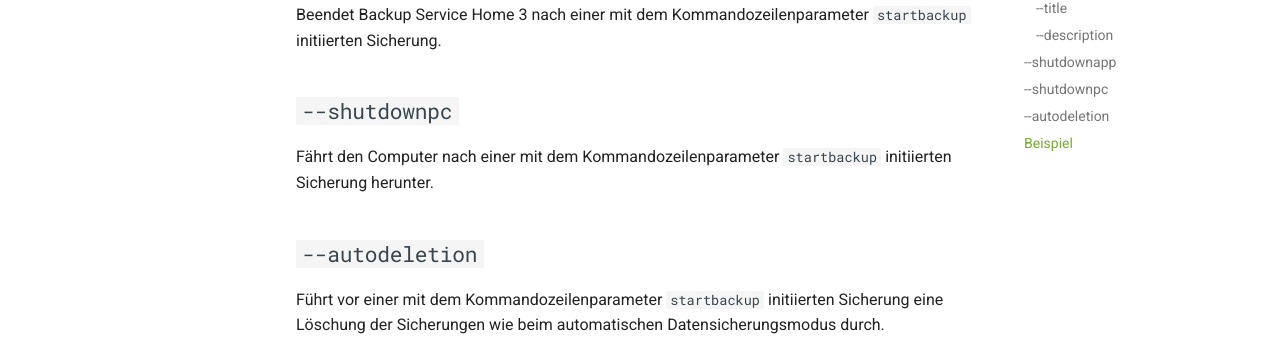
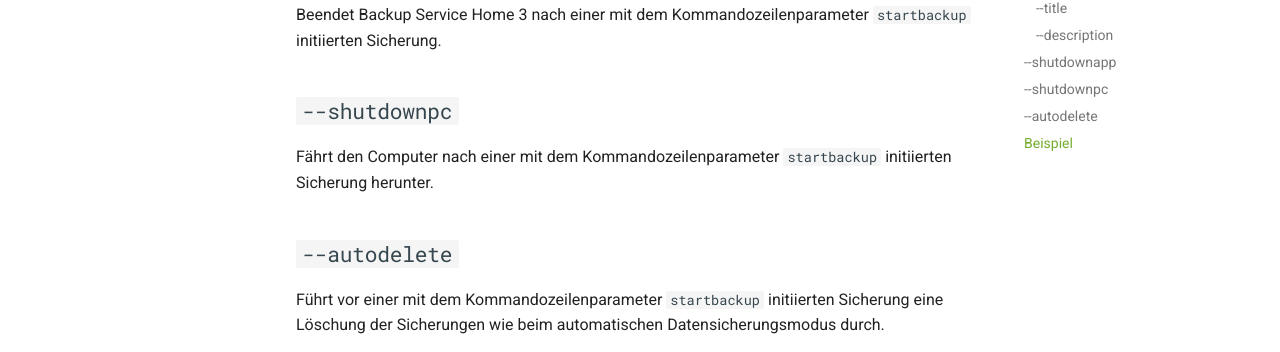
Before and after one commit to alexsee/backup-service-home-docs, an MkDocs documentation site: the page built from docs/cmd/index.md, in a window 1280 px wide and 900 px high, scrolled down 1354 px. Shown: the part 342-694 px from the top of the window. Built offline with MkDocs 1.6.1 and Material for MkDocs 9.7.7, drawn with Linux system fonts in a browser that asks for light colours.

Commit message:
fix(docs): command line parameter autodelete

```diff
--- a/docs/cmd/index.md
+++ b/docs/cmd/index.md
@@ -62,7 +62,7 @@
 
 Fährt den Computer nach einer mit dem Kommandozeilenparameter `startbackup` initiierten Sicherung herunter.
 
-## `--autodeletion`
+## `--autodelete`
 
 Führt vor einer mit dem Kommandozeilenparameter `startbackup` initiierten Sicherung eine Löschung der Sicherungen wie beim automatischen Datensicherungsmodus durch.
 
```
